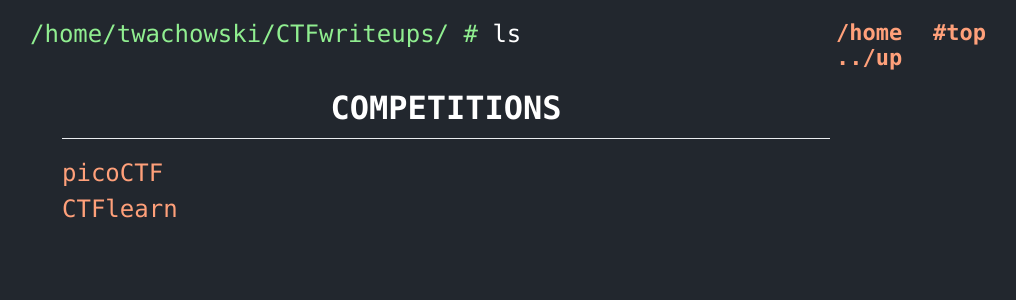
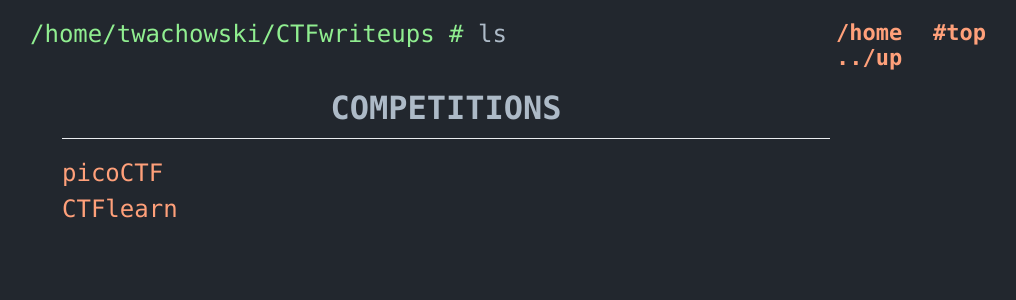
Before and after one commit to tadeuszwachowski/CTFwriteups, a Jekyll site: the page built from index.html, in a window 1280 px wide. Shown: the top 300 px of the page, without its empty margins (194-1210 px from the left). Built offline with Jekyll 4.4.1, drawn with Linux system fonts in a browser that asks for light colours; Markdown is read by kramdown in place of the engine named in the settings.

Commit message:
Updated PS

```diff
--- a/_layouts/default.html
+++ b/_layouts/default.html
@@ -17,7 +17,7 @@
 		</b></p>
 	</div>
 
-    <div id="top"><p><span class="ps">/home/twachowski{{ site.baseurl }}/{{ page.permalink }} # </span> ls </p></div>
+    <div id="top"><p><span class="ps">/home/twachowski{{ site.baseurl }}{{ permalink }} # </span> ls </p></div>
     <div id="content">
         <div id="md-place">
             {{content}}
--- a/main.css
+++ b/main.css
@@ -3,8 +3,11 @@
   padding: 0;
   font-family: consolas;
   font-size: large;
+  color: #adbac7;;
+}
+
+body {
   background-color: #22272e;
-  color: white;
 }
 
 .ps {
```
